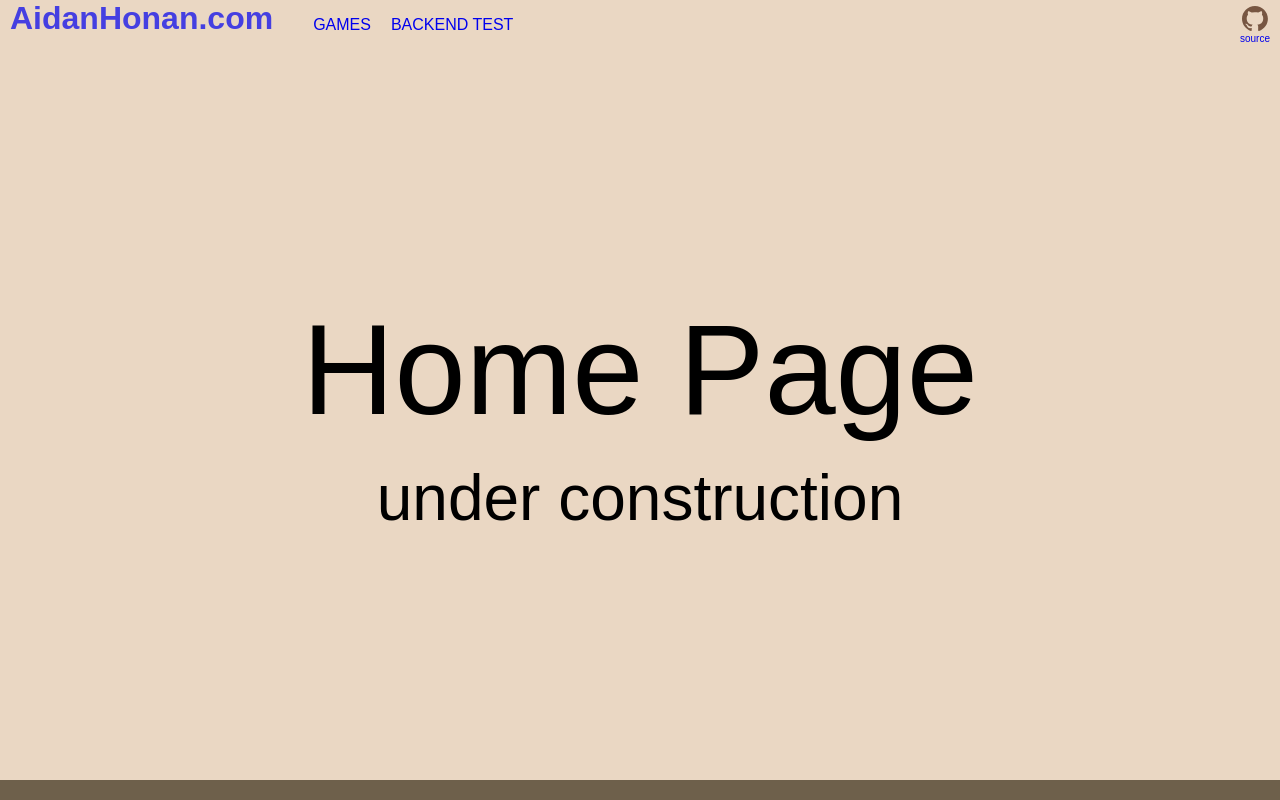
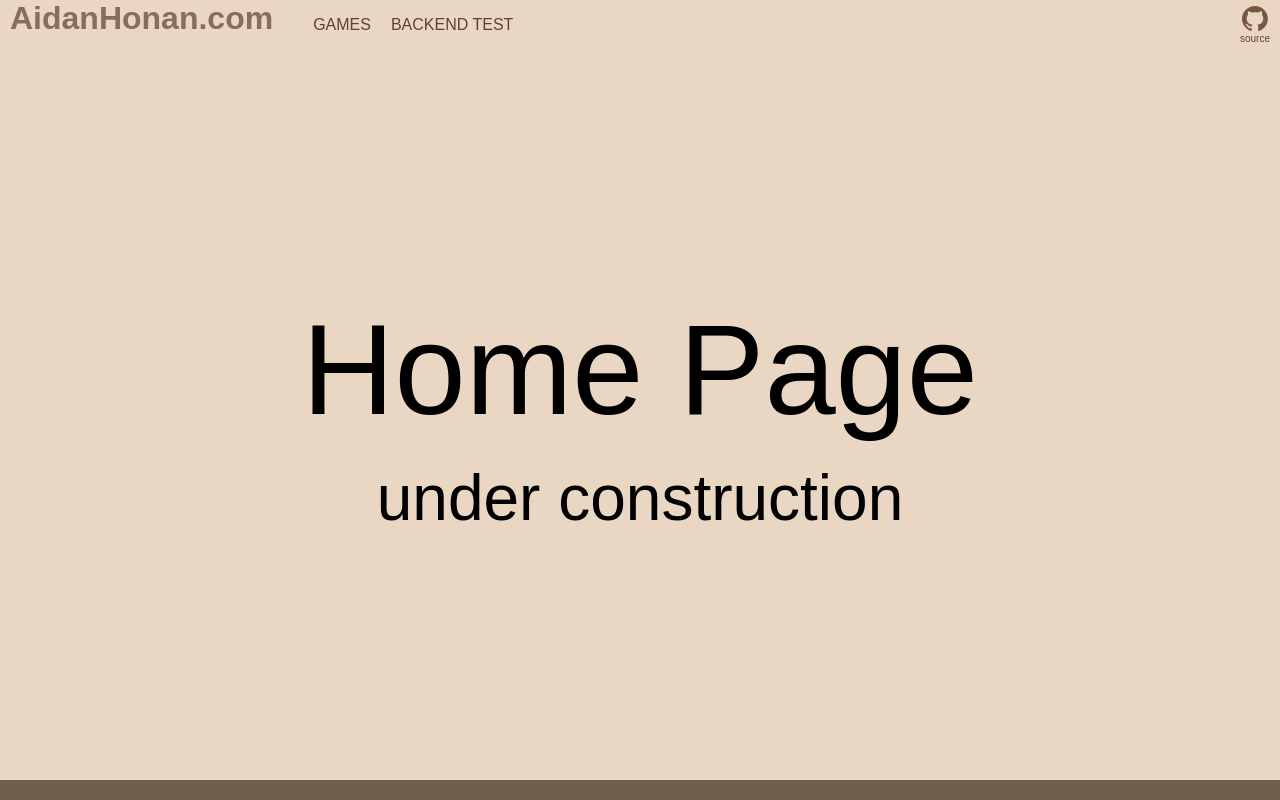
Before and after one commit to pinqy/aidanhonan.com, an Angular app: page / in a window 1280 px wide. Built offline with nearby package versions, Linux system fonts and the light colour scheme; a web font is replaced by a local one.

Commit message:
Fix unvisited link color

```diff
--- a/src/app/header/header.component.scss
+++ b/src/app/header/header.component.scss
@@ -11,6 +11,7 @@ header {
 
   a {
     text-decoration: none;
+    color: inherit;
   }
 
   a:hover {
@@ -19,7 +20,6 @@ header {
 
   a:visited {
     text-decoration: none;
-    color: inherit;
   }
 
   h1 {
```
Also changed, not shown: 1 other file (tests, documents, lock files or other folders).
